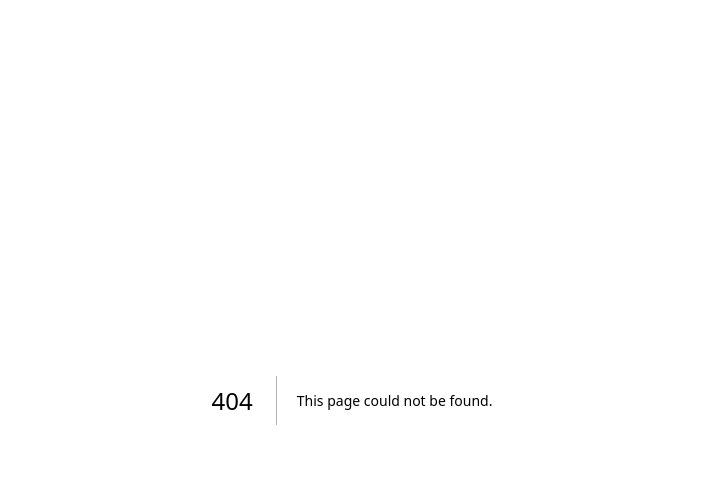
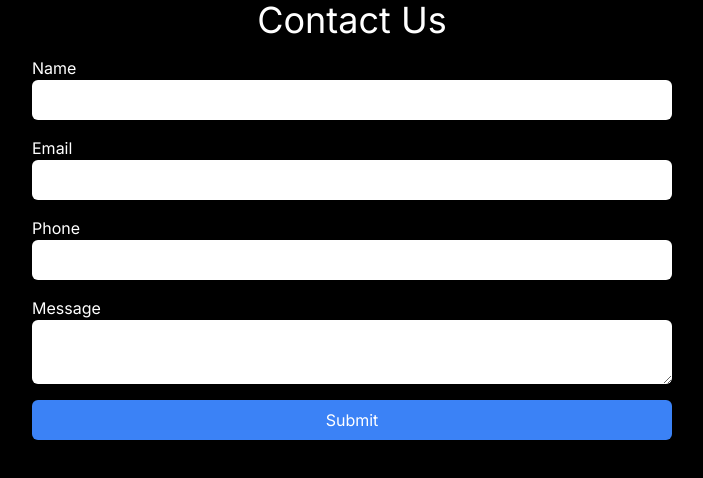
Before and after one commit to mramazzini/lex-music, a Next.js app: page /contact in a window 1280 px wide. Before the commit this address had no page. Shown: the top 478 px of the page, without its empty margins (288-991 px from the left). Built offline with nearby package versions, Linux system fonts and the light colour scheme; a web font is replaced by a local one.

Commit message:
added contact

```diff
--- a/package.json
+++ b/package.json
@@ -12,6 +12,7 @@
     "@foobar404/wave": "^2.0.5",
     "@prisma/client": "^5.14.0",
     "next": "14.2.3",
+    "nodemailer": "^6.9.13",
     "prisma": "^5.14.0",
     "react": "^18",
     "react-dom": "^18"
--- /dev/null
+++ b/src/app/components/Contact/ContactForm.tsx
@@ -0,0 +1,67 @@
+"use client";
+
+import { sendEmail } from "@/lib/email.actions";
+
+const ContactForm = () => {
+  const handleSubmit = async (e: React.FormEvent<HTMLFormElement>) => {
+    e.preventDefault();
+    const name = (e.currentTarget.elements[0] as HTMLInputElement).value;
+    const email = (e.currentTarget.elements[1] as HTMLInputElement).value;
+    const message = (e.currentTarget.elements[2] as HTMLInputElement).value;
+    const phone = (e.currentTarget.elements[3] as HTMLInputElement).value;
+    try {
+      await sendEmail({
+        name,
+        email,
+        phone,
+        message,
+      });
+      alert("Email sent successfully");
+    } catch (error) {
+      alert("Failed to send email");
+    }
+  };
+
+  return (
+    <form
+      onSubmit={(e) => handleSubmit(e)}
+      className="flex flex-col items-center justify-center w-full h-full"
+    >
+      <h1 className="text-4xl text-white">Contact Us</h1>
+      <div className="flex flex-col w-1/2 mt-4">
+        <label className="text-white" htmlFor="name">
+          Name
+        </label>
+        <input className="p-2 rounded-md" type="text" id="name" name="name" />
+      </div>
+      <div className="flex flex-col w-1/2 mt-4">
+        <label className="text-white" htmlFor="email">
+          Email
+        </label>
+        <input
+          className="p-2 rounded-md"
+          type="email"
+          id="email"
+          name="email"
+        />
+      </div>
+      <div className="flex flex-col w-1/2 mt-4">
+        <label className="text-white" htmlFor="phone">
+          Phone
+        </label>
+        <input className="p-2 rounded-md" type="tel" id="phone" name="phone" />
+      </div>
+      <div className="flex flex-col w-1/2 mt-4">
+        <label className="text-white" htmlFor="message">
+          Message
+        </label>
+        <textarea className="p-2 rounded-md" id="message" name="message" />
+      </div>
+      <button className="bg-blue-500 text-white p-2 rounded-md w-1/2 mt-4">
+        Submit
+      </button>
+    </form>
+  );
+};
+
+export default ContactForm;
--- a/src/app/components/Footer.tsx
+++ b/src/app/components/Footer.tsx
@@ -2,28 +2,34 @@ import Link from "next/link";
 
 const Footer = () => {
   return (
-    <div className="flex flex-row items-center justify-center ">
-      <Link href="/soundcloud" className="w-24 mx-2 btn-ghost btn">
+    <div className="flex flex-row items-center justify-center bg-black">
+      <Link
+        href="https://soundcloud.com/nullxrt"
+        className="w-24 mx-2 btn-ghost btn"
+      >
         <img
           src="https://img.icons8.com/color/48/soundcloud.png"
           alt="soundcloud"
         />
       </Link>
 
-      <Link className="mx-2 btn-ghost btn w-24" href="youtube">
+      <Link
+        className="mx-2 btn-ghost btn w-24"
+        href="https://www.youtube.com/@nullxrt"
+      >
         <img
           src="https://img.icons8.com/color/48/youtube-play.png"
           alt="youtube-play"
         />
       </Link>
-      <Link className="mx-2 btn-ghost btn w-24  h-12" href="spotify">
+      {/* <Link className="mx-2 btn-ghost btn w-24  h-12" href="spotify">
         <img
           src="https://img.icons8.com/external-tal-revivo-color-tal-revivo/48/external-spotify-a-swedish-audio-streaming-platform-that-provides-drm-protected-logo-color-tal-revivo.png"
           alt="external-spotify-a-swedish-audio-streaming-platform-that-provides-drm-protected-logo-color-tal-revivo"
           width={32}
           height={32}
         />
-      </Link>
+      </Link> */}
     </div>
   );
 };
--- a/src/app/components/Homepage/LineBlur.tsx
+++ /dev/null
@@ -1,33 +0,0 @@
-const LineBlur = () => {
-  return (
-    <div className="staff flex flex-col items-center absolute justify-center h-full w-[100vw] blur-2xl select-none max-w-screen overflow-hidden ">
-      <img
-        src="/line.svg"
-        alt="curvy lines"
-        className="w-[100%] top-[0] absolute select-none"
-      />
-      <img
-        src="/line.svg"
-        alt="curvy lines"
-        className="w-[100%]  top-[30px] absolute select-none"
-      />
-      <img
-        src="/line.svg"
-        alt="curvy lines"
-        className="w-[100%] top-[60px] absolute select-none"
-      />
-      <img
-        src="/line.svg"
-        alt="curvy lines"
-        className="w-[100%]  top-[90px] absolute  select-none"
-      />
-      <img
-        src="/line.svg"
-        alt="curvy lines"
-        className="w-[100%]  top-[120px] absolute  select-none"
-      />
-    </div>
-  );
-};
-
-export default LineBlur;
--- a/src/app/components/Homepage/Navbar.tsx
+++ b/src/app/components/Homepage/Navbar.tsx
@@ -1,6 +1,8 @@
+import Link from "next/link";
+
 export const Navbar = () => {
   return (
-    <div className="navbar  fixed z-[999]">
+    <div className="navbar  fixed z-[999] px-4">
       <div className="flex-1">
         <a className="btn btn-ghost text-xl">
           <img src="/nullart.jpg" className="w-6 h-6 rounded-xl" />
@@ -8,12 +10,39 @@ export const Navbar = () => {
         </a>
       </div>
       <div className="flex-none">
-        <ul className="menu menu-horizontal px-1">
+        <ul className="menu menu-horizontal px-1 hidden md:flex">
           <li>
-            <a>Link</a>
+            <Link href="/contact" className="btn btn-ghost">
+              Contact
+            </Link>
           </li>
           <li>
-            <a></a>
+            <Link href="/tracks" className="btn btn-ghost">
+              My Tracks
+            </Link>
+          </li>
+          <li>
+            <Link href="/about" className="btn btn-ghost">
+              About
+            </Link>
+          </li>
+        </ul>
+        <ul className="menu menu-horizontal px-1 flex md:hidden">
+          <li>
+            <details>
+              <summary className="bg-black">More Info</summary>
+              <ul className=" rounded-t-none bg-black">
+                <li>
+                  <Link href="/contact">Contact</Link>
+                </li>
+                <li>
+                  <Link href="/tracks">Tracks</Link>
+                </li>
+                <li>
+                  <Link href="/about">About</Link>
+                </li>
+              </ul>
+            </details>
           </li>
         </ul>
       </div>
--- /dev/null
+++ b/src/app/contact/page.tsx
@@ -0,0 +1,11 @@
+import ContactForm from "../components/Contact/ContactForm";
+
+const Contact = () => {
+  return (
+    <main className="min-h-screen bg-black">
+      <ContactForm />
+    </main>
+  );
+};
+
+export default Contact;
--- a/src/app/globals.css
+++ b/src/app/globals.css
@@ -40,3 +40,7 @@
   -webkit-text-fill-color: transparent;
   background-clip: text;
 }
+
+.home-gradient {
+  background: linear-gradient(to bottom, black 60%, #e761e5);
+}
--- a/src/app/layout.tsx
+++ b/src/app/layout.tsx
@@ -23,7 +23,7 @@ export const metadata: Metadata = {
       },
     ],
   },
-  viewport: "width=device-width, initial-scale=1",
+
   twitter: {
     card: "summary_large_image",
     title: "Nullart Music",
--- a/src/app/page.tsx
+++ b/src/app/page.tsx
@@ -5,6 +5,8 @@ import Navbar from "./components/Homepage/Navbar";
 import AdvancedAudioPlayer from "./components/Homepage/AudioPlayer";
 import AudioVisualizer from "./components/Homepage/AudioVisualizer";
 import Footer from "./components/Footer";
+import Link from "next/link";
+
 export default function Home() {
   const [smallScreen, setSmallScreen] = useState(false);
   useEffect(() => {
@@ -13,20 +15,21 @@ export default function Home() {
     }
   }, []);
   return (
-    <main className="flex flex-col min-h-screen bg-black ">
+    <main className="flex flex-col min-h-screen bg-black">
       <Navbar />
       <AudioVisualizer />
+      <div className="home-gradient max-h-[1200px] h-screen w-screen absolute top-0 left-0 z-0"></div>
       <img
         src="/hero-bg.svg"
         className="absolute h-screen w-screen bot-0 object-cover  max-h-[1200px] pointer-events-none z-[0]"
       />
       <canvas
         id="canvas"
-        className="absolute h-screen w-screen  pointer-events-none  max-h-[1200px] top-0 left-0 pointer-events-none z-[0]"
+        className="absolute h-screen w-screen  pointer-events-none  max-h-[1200px] top-0 left-0 pointer-events-none z-[1]"
       ></canvas>
 
       {/* hero */}
-      <div className="flex h-screen relative items-center justify-between text-white font-bold flex-col pt-20 px-4 md:px-0 xl:bg-none w-full max-h-[1200px]">
+      <div className="flex h-screen relative items-center justify-between text-white font-bold flex-col pt-20 px-4 md:px-0 xl:bg-none w-full max-h-[1200px] ">
         <div className="flex flex-col items-center justify-center ">
           <h1 className="text-center text-7xl  ">
             <span className="gradient-text">Nullart</span> Music
@@ -36,28 +39,45 @@ export default function Home() {
           </p>
           <div className="flex-col items-center justify-center flex md:hidden">
             <div className="flex-row items-center justify-center  my-4">
-              <button className="btn btn-secondary text-md m-2 text-white ">
+              <Link
+                href="/contact"
+                className="btn btn-secondary text-md m-2 text-white "
+              >
                 Get a Quote -&gt;
-              </button>
-              <button className="btn btn-ghost text-md m-2">
+              </Link>
+              <Link href="/tracks" className="btn btn-ghost text-md m-2">
                 View Tracks -&gt;
-              </button>
+              </Link>
             </div>
-            <h3 className="text-xl text-center w-full m-3">Now Playing: Axe</h3>
+            <h3 className="text-xl text-center w-full m-3 btn btn-ghost">
+              Now Playing:{" "}
+              <Link className="text-secondary font-bold" href="#">
+                Axe
+              </Link>
+            </h3>
             {smallScreen && <AdvancedAudioPlayer />}
           </div>
         </div>
 
         <div className="flex-col items-center justify-center m-4 hidden md:flex ">
+          <h3 className="text-xl text-center w-full m-3 btn btn-ghost">
+            Now Playing:{" "}
+            <Link className="text-secondary font-bold" href="#">
+              Axe
+            </Link>
+          </h3>
           {!smallScreen && <AdvancedAudioPlayer />}
 
           <div className="flex-row items-center justify-center m-4  ">
-            <button className="btn btn-secondary text-lg m-2 text-white ">
+            <Link
+              href="/contact"
+              className="btn btn-secondary text-lg m-2 text-white "
+            >
               Get a Quote -&gt;
-            </button>
-            <button className="btn btn-ghost text-lg m-2">
+            </Link>
+            <Link href="/tracks" className="btn btn-ghost text-lg m-2">
               View Tracks -&gt;
-            </button>
+            </Link>
           </div>
         </div>
       </div>
--- /dev/null
+++ b/src/lib/email.actions.ts
@@ -0,0 +1,44 @@
+"use server";
+const nodemailer = require("nodemailer");
+
+async function sendEmail({
+  name,
+  email,
+  phone,
+  message,
+}: {
+  name: string;
+  email: string;
+  phone: string;
+  message: string;
+}) {
+  try {
+    const transporter = nodemailer.createTransport({
+      service: "outlook",
+      auth: {
+        user: process.env.EMAIL,
+        pass: process.env.PASSWORD,
+      },
+    });
+
+    let info = await transporter.sendMail({
+      from: process.env.EMAIL,
+      to: process.env.TO_EMAIL,
+      subject: `New message from ${name}`,
+      text: ``,
+      html: `<h3>Sender:</h3><p>${name}</p><h3>Message:</h3><p>${message}</p><h3>Contact information:</h3><p>email: ${email} <br/> phone: ${phone}</p>`,
+    });
+
+    console.log("Message sent: %s", info.messageId);
+    // Message sent: <b658f8ca-6296-ccf4-8306-87d57a0b4321@example.com>
+
+    // Preview only available when sending through an Ethereal account
+    console.log("Preview URL: %s", nodemailer.getTestMessageUrl(info));
+    // Preview URL: https://ethereal.email/message/WaQKMgKddxQDoou...
+  } catch (error) {
+    console.error(`Failed to send email: ${error}`);
+    throw new Error("Failed to send email");
+  }
+}
+
+export { sendEmail };
```
Also changed, not shown: 1 other file (tests, documents, lock files or other folders).
